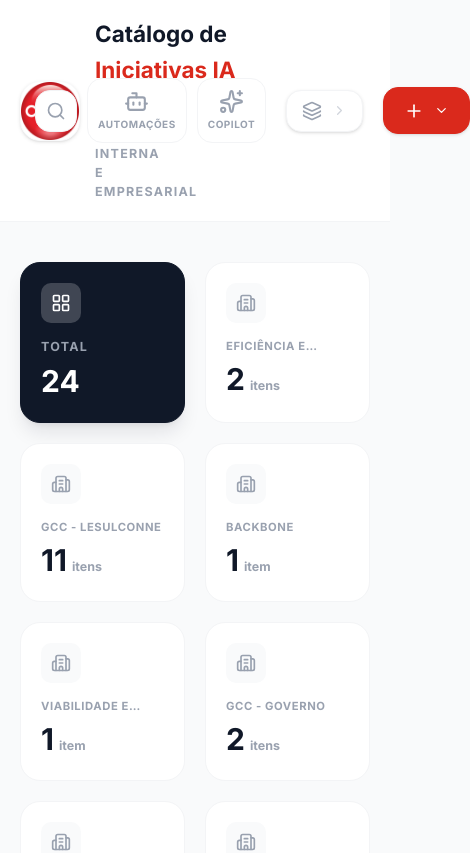
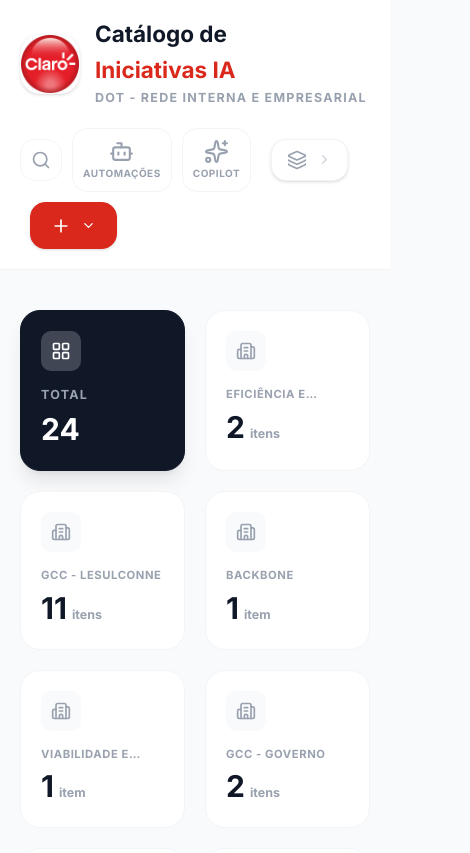
Before and after one commit to danielalmeidait/Iniciativas_IA, a React (Vite) app: page / in a window 390 px wide. Shown: the top 853 px of the page, 470 px wide, since content can reach past the window. Built offline with nearby package versions, Linux system fonts and the light colour scheme.

Commit message:
build: atualiza index HTML compilado e corrige responsividade do header

```diff
--- a/src/components/Header.tsx
+++ b/src/components/Header.tsx
@@ -56,7 +56,7 @@
 
   return (
     <header className="bg-white border-b border-gray-100 py-4 sm:py-8 px-4 sm:px-8 sticky top-0 z-50">
-      <div className="max-w-7xl mx-auto flex flex-row items-center justify-between gap-3 sm:gap-6">
+      <div className="max-w-7xl mx-auto flex flex-col lg:flex-row items-start lg:items-center justify-between gap-4 lg:gap-6">
 
         {/* Identidade Visual */}
         <div className="flex items-center gap-2 sm:gap-3 min-w-0">
@@ -94,7 +94,7 @@
           </div>
 
         {/* Ações e Filtros */}
-        <div className="flex flex-shrink-0 flex-wrap items-center justify-end gap-2 sm:gap-3">
+        <div className="flex flex-wrap items-center justify-start lg:justify-end gap-2 sm:gap-3 w-full lg:w-auto">
 
           {/* Busca Expansível */}
           <div className="flex items-center">
```
Also changed, not shown: 1 other file (tests, documents, lock files or other folders).
